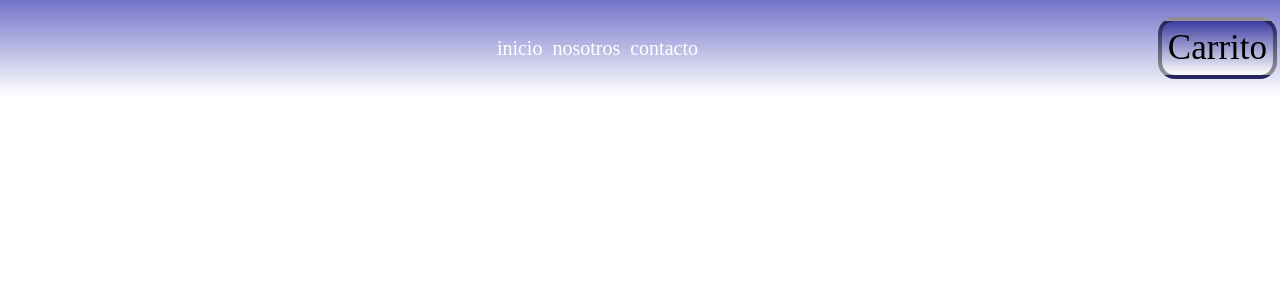
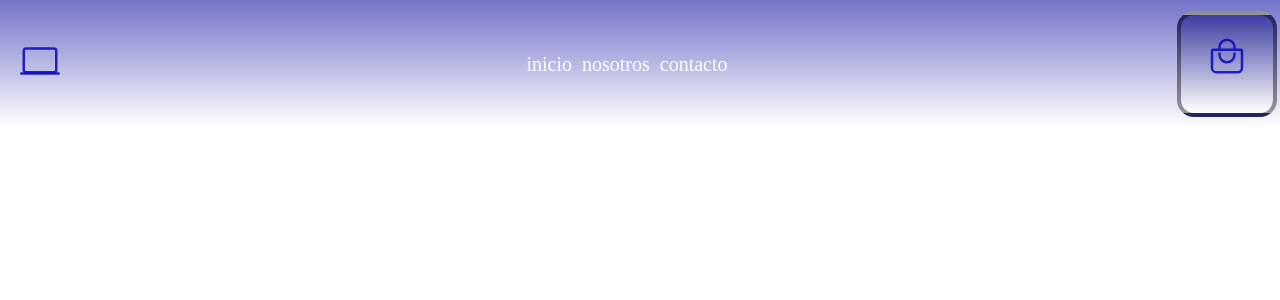
Before and after one commit to rorodrigo-garcia/trabajoReactCoder, a React (Create React App) app: page / in a window 1280 px wide. Shown: the top 300 px of the page. Built offline with nearby package versions, Linux system fonts and the light colour scheme.

Commit message:
carrito actualizado

```diff
--- a/src/componentes/CardWidget.js
+++ b/src/componentes/CardWidget.js
@@ -8,7 +8,7 @@ const CardWidget = () =>{
     return(
    <div>
 <button type="button" className="btnCarrito btn-primary" data-bs-toggle="modal" data-bs-target="#exampleModal">
-  Carrito
+<ion-icon name="bag-handle-outline"></ion-icon>
 </button>
 
 
```
